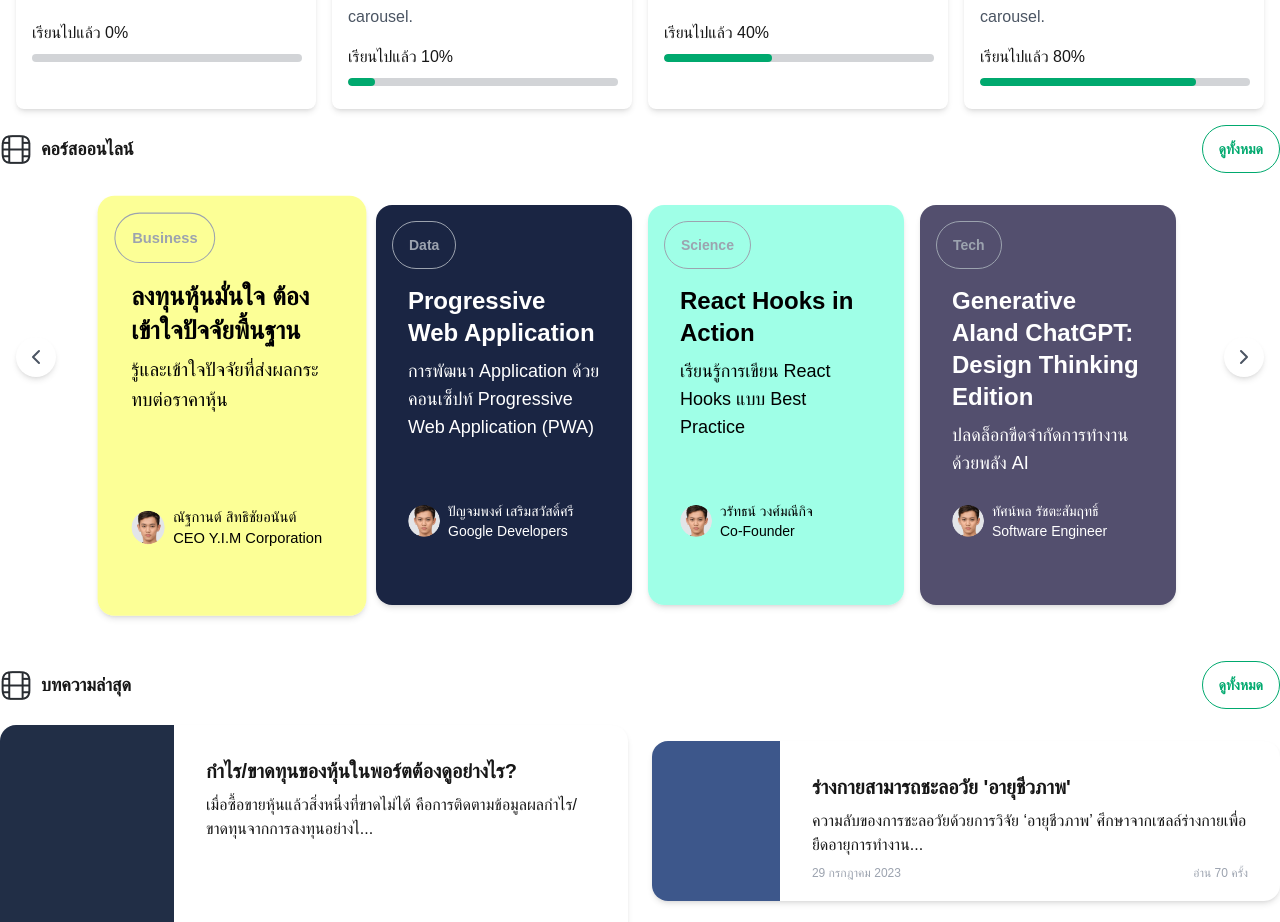
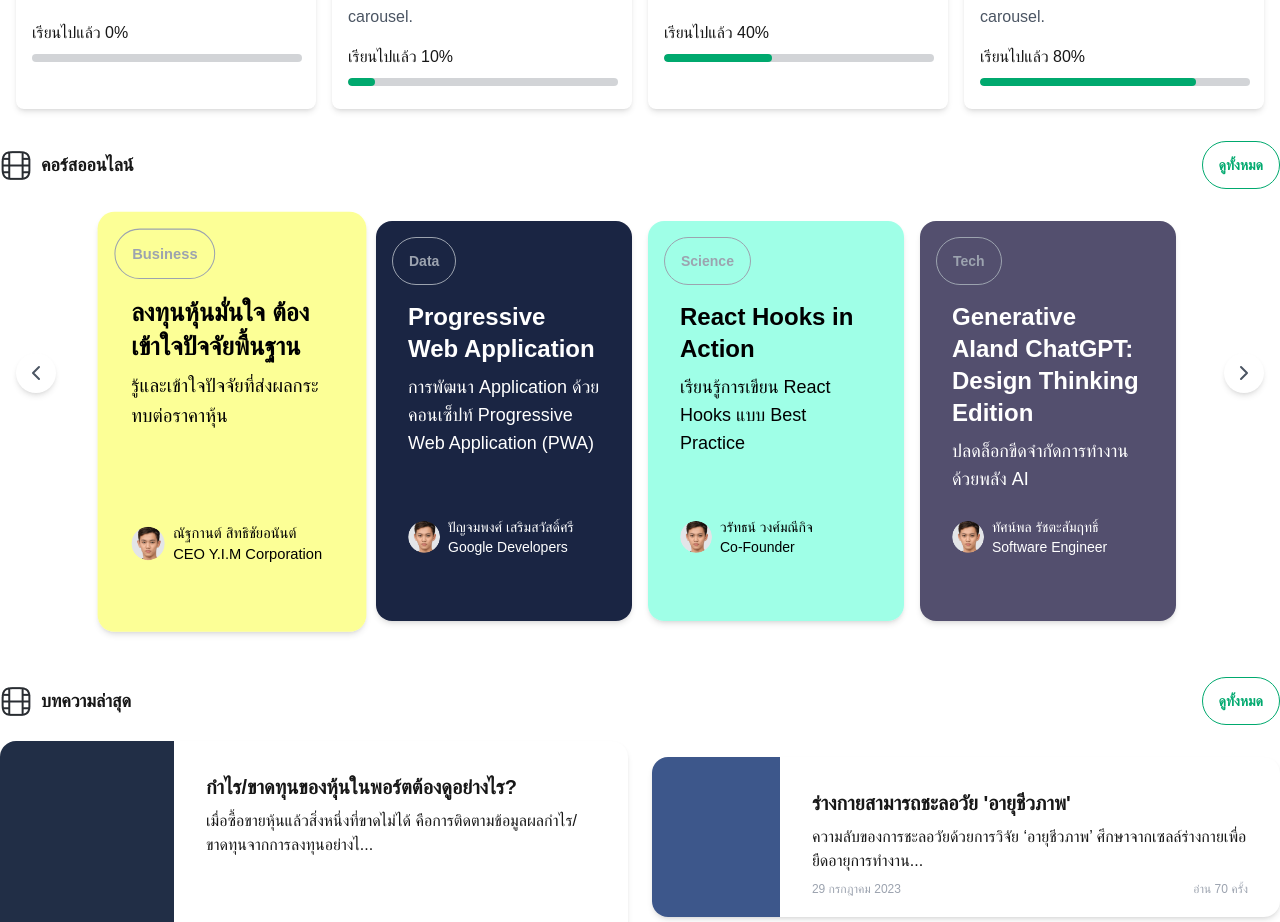
Before and after one commit to krispo29/glonix-exam, a Next.js app: page / in a window 1280 px wide. Shown: the part 1285-2207 px from the top of the page. Built offline with nearby package versions, Linux system fonts and the light colour scheme; a web font is replaced by a local one.

Commit message:
update online course

```diff
--- a/app/components/Course/OnlineCourse/page.tsx
+++ b/app/components/Course/OnlineCourse/page.tsx
@@ -29,7 +29,7 @@ const CarouselCard: React.FC<CarouselCardProps & { index: number }> = ({
 }) => {
   return (
     <div
-      className="bg-white rounded-2xl shadow-md overflow-hidden my-4 p-4 h-full"
+      className=" bg-white rounded-2xl shadow-md overflow-hidden my-4 p-4 h-full"
       style={{
         backgroundColor,
         backgroundSize: "cover",
@@ -102,7 +102,7 @@ const OnlineCourse: React.FC<{ cards: CarouselCardProps[] }> = ({ cards }) => {
   };
 
   return (
-    <div className="container mx-auto relative mt-4 ">
+    <div className="container mx-auto relative mt-8 ">
       <div className="flex items-center justify-between">
         <div className="flex items-center">
           <Image src={IconVideo} alt="icon" className="mr-2" />
```
